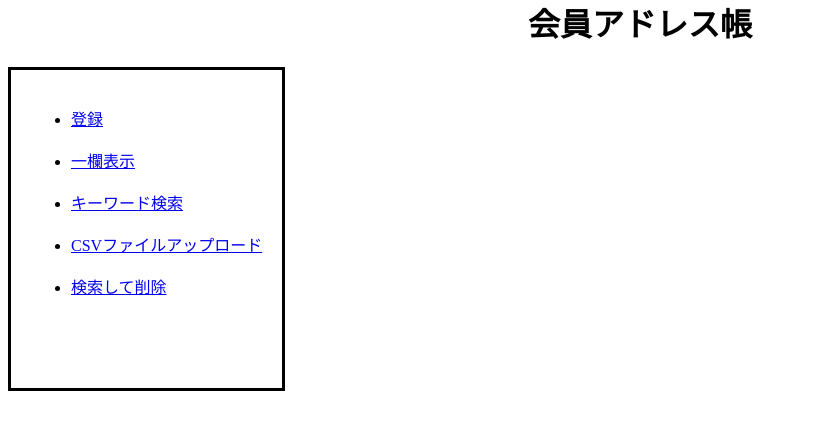
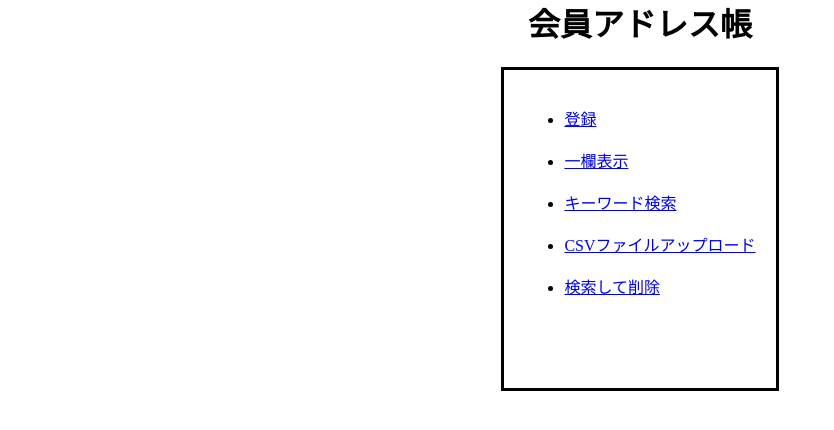
Before and after one commit to oestemar/address_book, a Flask app: page / in a window 1280 px wide. Shown: the part 22-452 px from the top of the page, without its empty margins (0-834 px from the left). Run offline with Flask 3, Linux system fonts and the light colour scheme.

```diff
--- a/static/style.css
+++ b/static/style.css
@@ -1,3 +1,7 @@
+body {
+	text-align: center;
+}
+
 h1, h2 {
 	text-align: center;
 }
```
